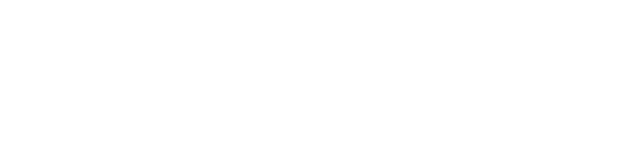
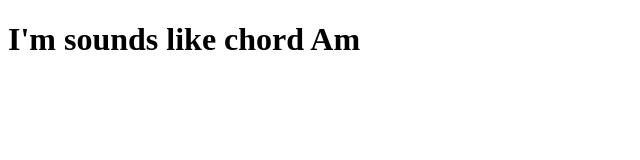
Before and after one commit to YumpA/Yymm, a plain HTML site: page index.html in a window 1280 px wide. Shown: the whole page, without its empty margins (0-640 px from the left). Drawn offline with Linux system fonts and the light colour scheme.

Commit message:
Update index.html

```diff
--- a/index.html
+++ b/index.html
@@ -7,6 +7,6 @@
     <title>Document</title>
 </head>
 <body>
-
+    <h1>I'm sounds like chord Am</h1>
 </body>
 </html>
```
